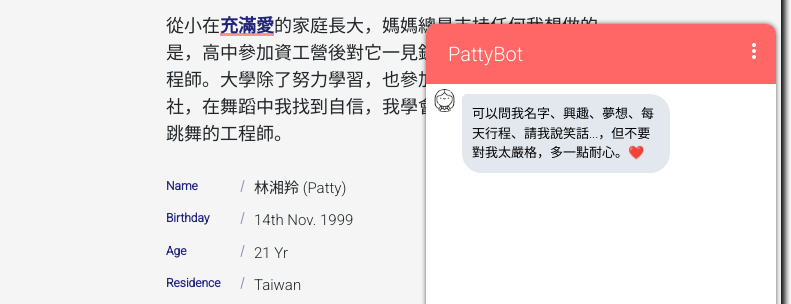
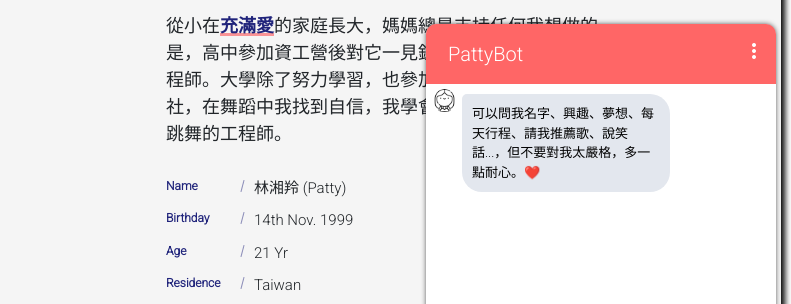
Before and after one commit to xxxPatty/Patty-Website, a plain HTML site: page templates/aboutFrame.html in a window 1280 px wide. Both pictures are taken after a click on the element 1216 px from the left and 759 px from the top of the page. Shown: the part 236-540 px from the top of the page, 489-1280 px from the left. Drawn offline with nearby package versions, Linux system fonts and the light colour scheme.

Commit message:
更改聊天室問候語

```diff
--- a/templates/aboutFrame.html
+++ b/templates/aboutFrame.html
@@ -122,7 +122,7 @@
         <!--Chatbot contents goes here -->
         <div class="chats" id="chats">
           <div class="clearfix"></div>
-          <img class="botAvatar" src="../static/img/patty_avatar.png"/><span class="botMsg">可以問我名字、興趣、夢想、每天行程、請我說笑話...，但不要對我太嚴格，多一點耐心。❤️</span><div class="clearfix"></div>
+          <img class="botAvatar" src="../static/img/patty_avatar.png"/><span class="botMsg">可以問我名字、興趣、夢想、每天行程、請我推薦歌、說笑話...，但不要對我太嚴格，多一點耐心。❤️</span><div class="clearfix"></div>
         </div>
 
         <!--keypad for user to type the message -->
```
Also changed, not shown: templates/index.html (+1 -1 lines), templates/projectFrame.html (+1 -1 lines).
